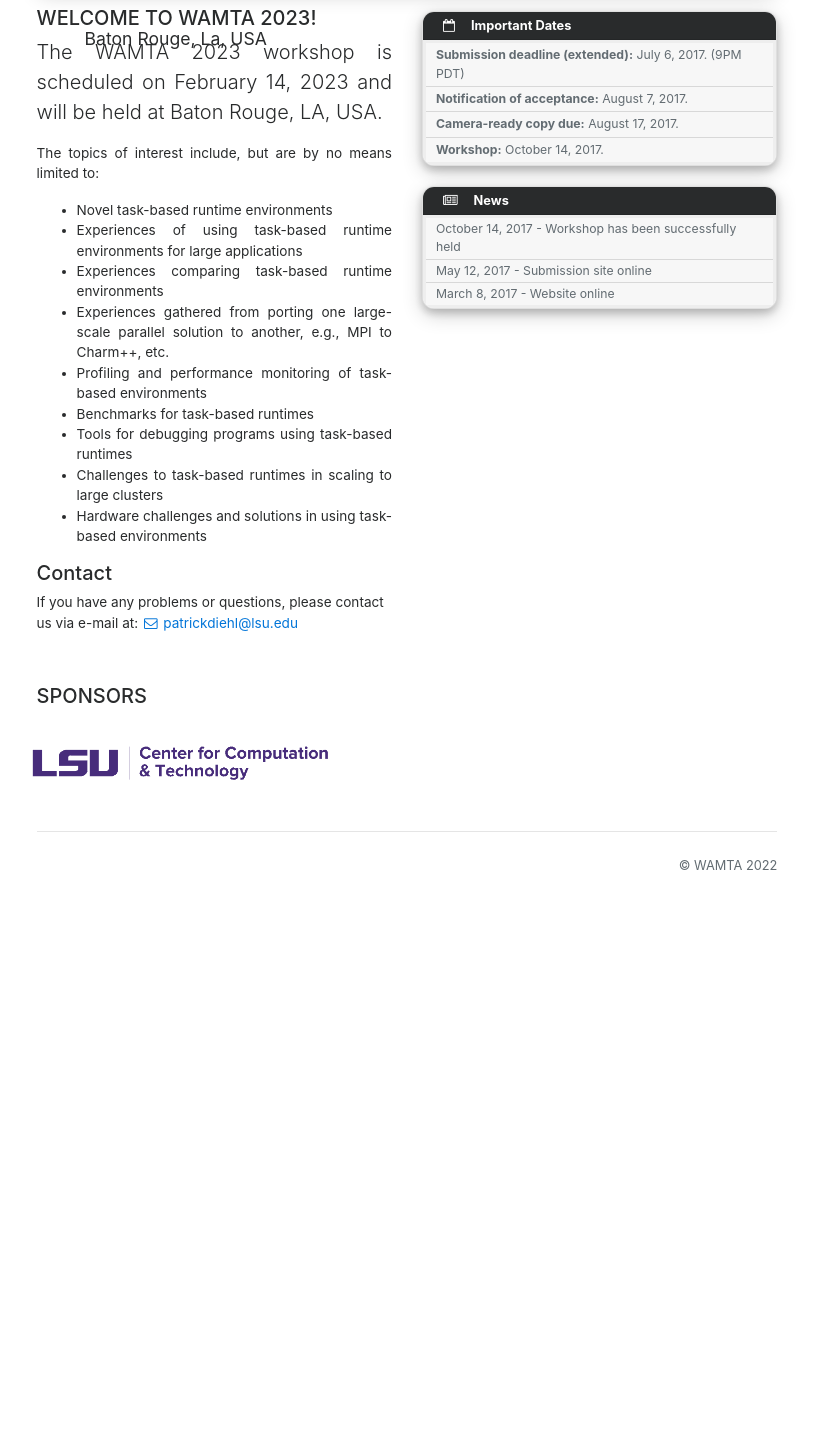
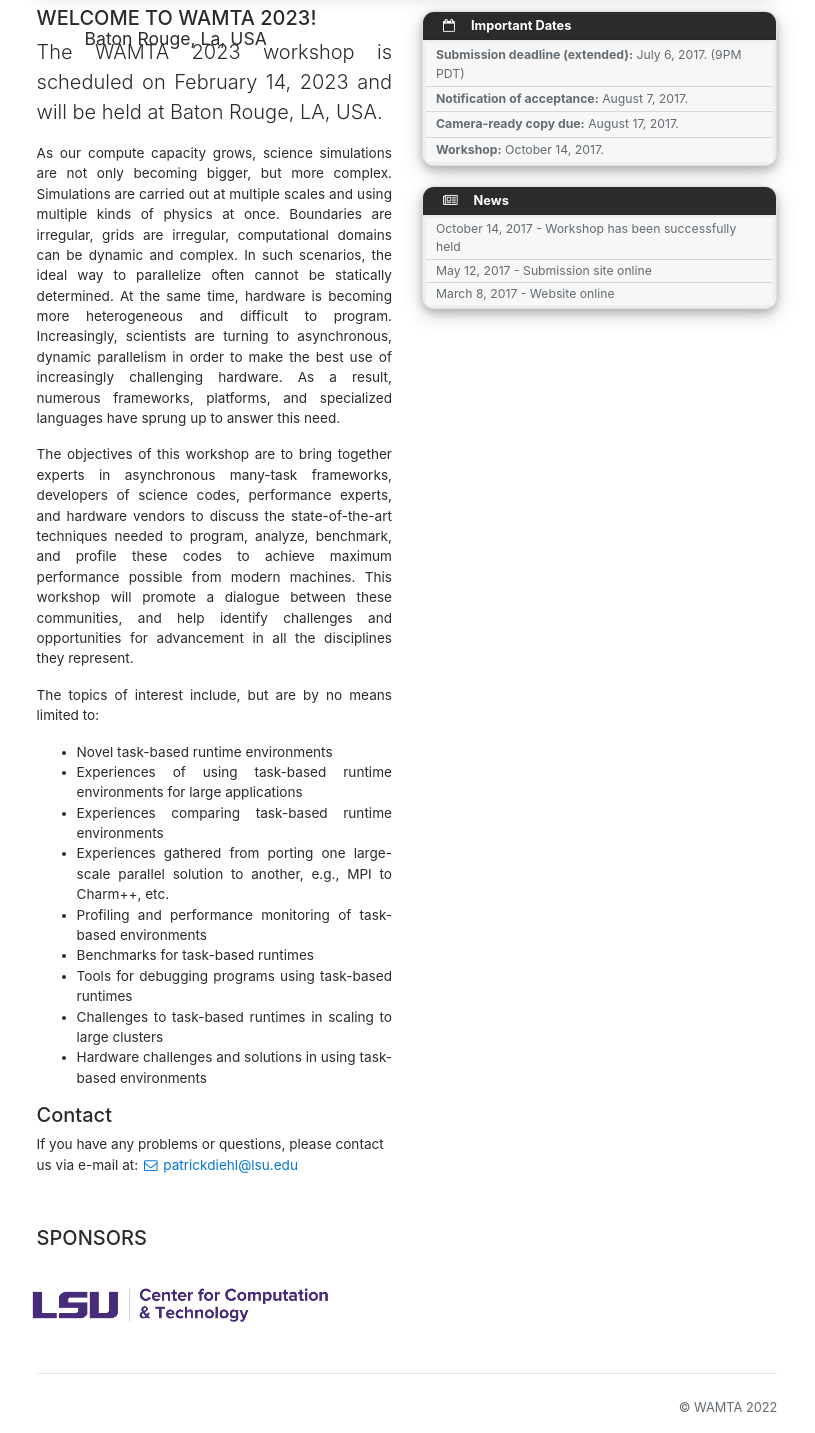
Before and after one commit to wamta26/WAMTA26.github.io, a Jekyll site: the page built from index.html, in a window 1280 px wide. Shown: the part 331-1764 px from the top of the page, without its empty margins (233-1048 px from the left). Built offline with Jekyll 4.4.1, drawn with Linux system fonts in a browser that asks for light colours; nearby versions of some CDN libraries; before the commit the page ends 1222 px from its top, so only the background shows below that.

Commit message:
Uodate main

```diff
--- a/index.html
+++ b/index.html
@@ -19,7 +19,10 @@ slide_id: 0
             </p>
 
 
-            <p> </p>
+            <p> As our compute capacity grows, science simulations are not only becoming bigger, but more complex. Simulations are carried out at multiple scales and using multiple kinds of physics at once. Boundaries are irregular, grids are irregular, computational domains can be dynamic and complex. In such scenarios, the ideal way to parallelize often cannot be statically determined. At the same time, hardware is becoming more heterogeneous and difficult to program. Increasingly, scientists are turning to asynchronous, dynamic parallelism in order to make the best use of increasingly challenging hardware. As a result, numerous frameworks, platforms, and specialized languages have sprung up to answer this need.
+</p>
+<p>
+The objectives of this workshop are to bring together experts in asynchronous many-task frameworks, developers of science codes, performance experts, and hardware vendors to discuss the state-of-the-art techniques needed to program, analyze, benchmark, and profile these codes to achieve maximum performance possible from modern machines. This workshop will promote a dialogue between these communities, and help identify challenges and opportunities for advancement in all the disciplines they represent. </p>
 
                 <p>The topics of interest include, but are by no means limited
                 to:</p>
```
